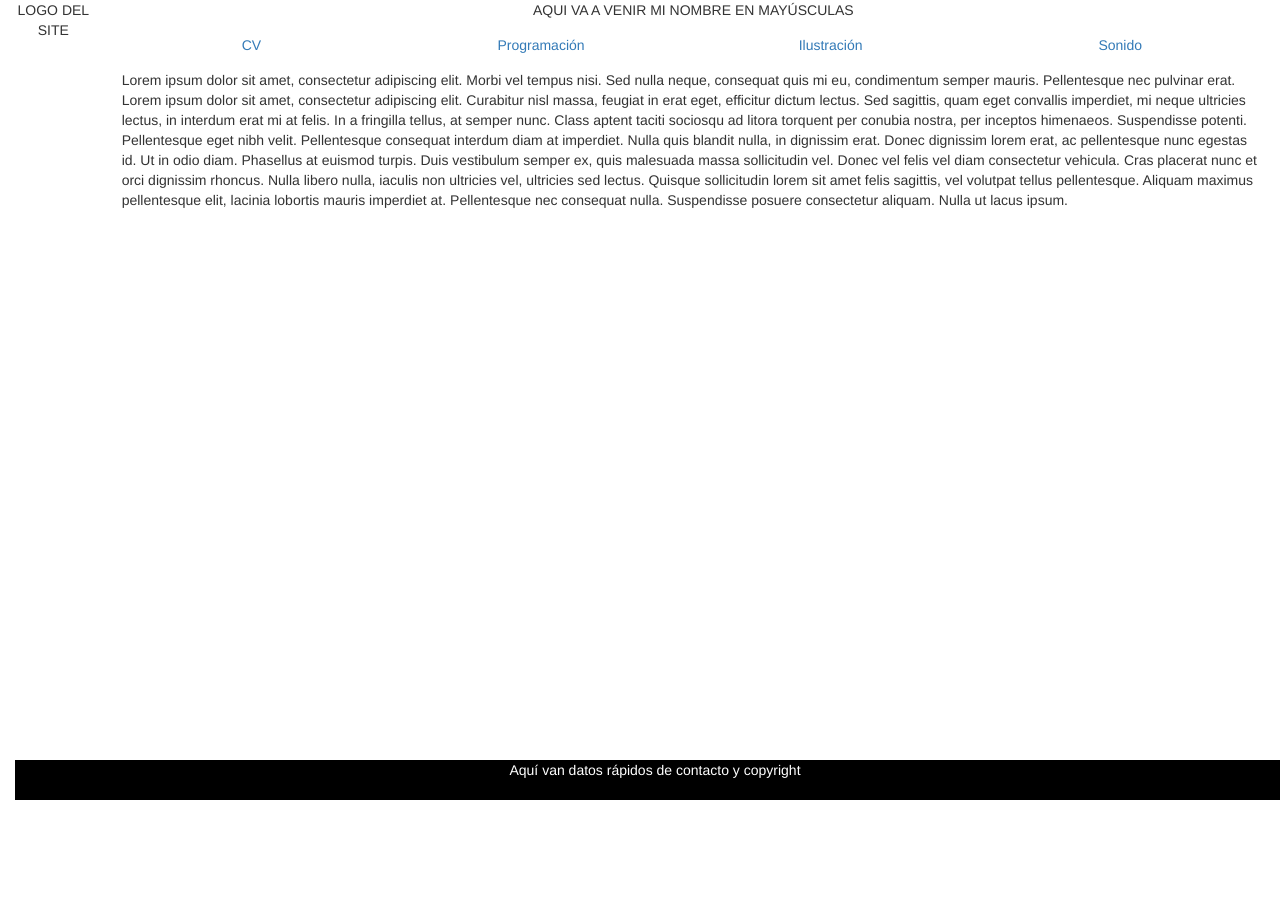
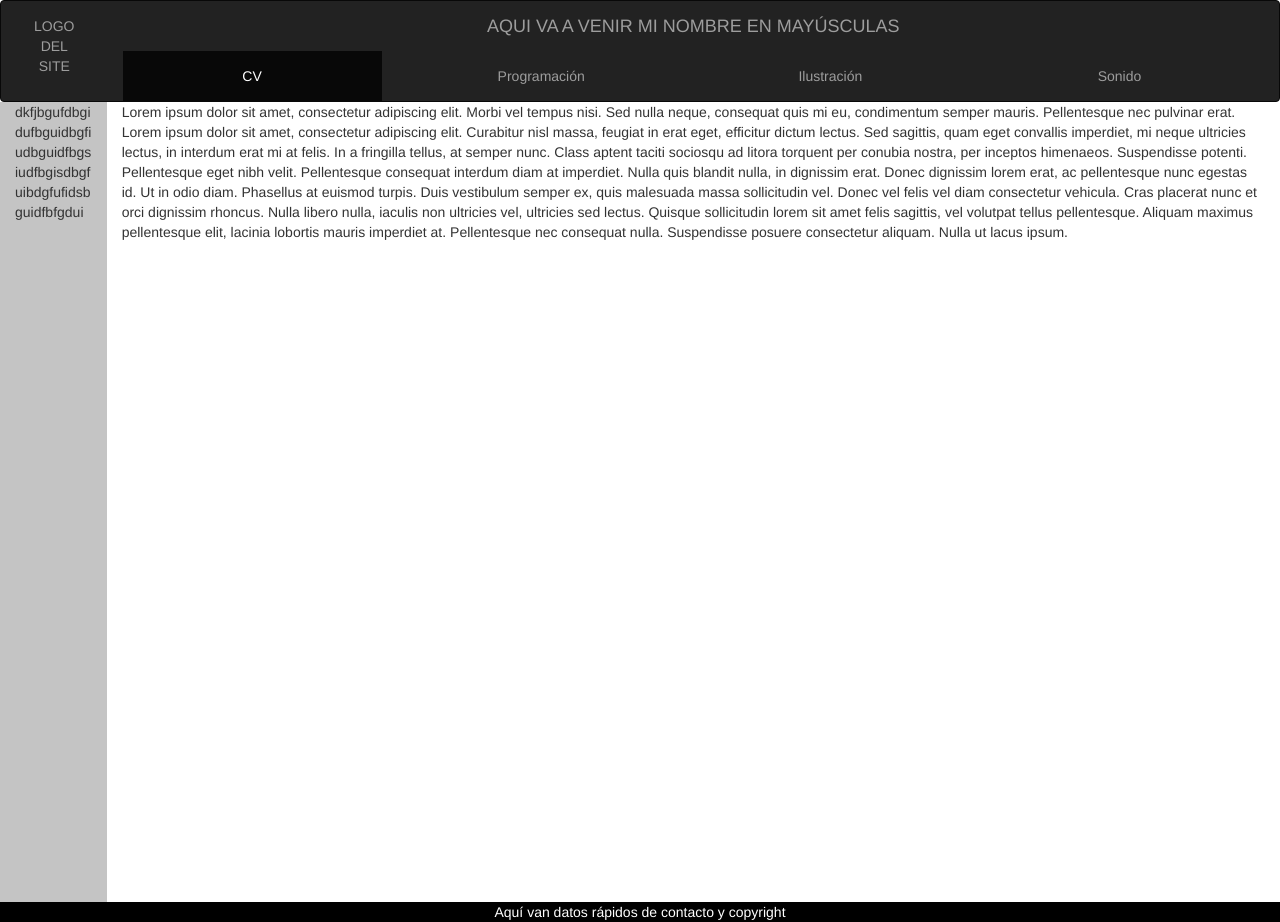
Before and after one commit to aritzcm/PracticaPersonal, a plain HTML site: page index.html in a window 1280 px wide. Before the commit the page ends 800 px from the top, so only its background shows below. Drawn offline with Linux system fonts and the light colour scheme.

Commit message:
Maquetación planteada
Estructura básica lista

```diff
--- a/css/index.css
+++ b/css/index.css
@@ -1,9 +1,21 @@
+html, body {margin:0; padding:0; height:100%;}
 
 footer {
-  background-color: black;
-  position: absolute;
-  bottom: 0;
-  width: 100%;
-  height: 40px;
-  color: white;
+    background-color: black;
+    color: white;
 }
+header {
+    color: white;
+    }
+.navbar {
+    margin-bottom: 0;
+}
+#menuLateral {
+    background-color: #c4c4c4;
+    word-wrap: break-word;
+    height: 100%;
+
+}
+#mainSection {
+    word-wrap: break-word;
+    height: 100%;}
--- a/index.html
+++ b/index.html
@@ -8,12 +8,12 @@
     <script src=""></script>
 </head>
 <body class="container-fluid">
-    <header class="row">
-        <div id="logoSite" class="col-md-1 text-center">LOGO DEL SITE
+    <header class="row  navbar navbar-inverse">
+        <div id="logoSite" class="col-md-1 text-center"><text class="navbar-text">LOGO DEL SITE</text>
         </div>
         <div id="banner" class="col-md-11">
          <div class="row">
-            <div id="bannerSuperior" class="col-md-12 text-center"> AQUI VA A VENIR MI NOMBRE EN MAYÚSCULAS</div>
+            <div id="bannerSuperior" class="col-md-12 text-center navbar-brand"> AQUI VA A VENIR MI NOMBRE EN MAYÚSCULAS</div>
             <ul class="nav navbar-nav col-md-12">
                 <li class="active col-md-3 text-center"><a href="#">CV</a></li>
                 <li class="col-md-3 text-center"><a href="#">Programación</a></li>
@@ -24,7 +24,8 @@
         </div>
     </header>
     <div id="mainBody" class="row">
-        <div id="menuLateral" class="col-md-1">
+        <div id="menuLateral" class="col-md-1"><text>
+            dkfjbgufdbgidufbguidbgfiudbguidfbgsiudfbgisdbgfuibdgfufidsbguidfbfgdui</text>
         </div>
         <div id="mainSection" class="col-md-11">
             Lorem ipsum dolor sit amet, consectetur adipiscing elit. Morbi vel tempus nisi. Sed nulla neque, consequat quis mi eu, condimentum semper mauris. Pellentesque nec pulvinar erat. Lorem ipsum dolor sit amet, consectetur adipiscing elit. Curabitur nisl massa, feugiat in erat eget, efficitur dictum lectus. Sed sagittis, quam eget convallis imperdiet, mi neque ultricies lectus, in interdum erat mi at felis. In a fringilla tellus, at semper nunc. Class aptent taciti sociosqu ad litora torquent per conubia nostra, per inceptos himenaeos. Suspendisse potenti. Pellentesque eget nibh velit.
@@ -32,7 +33,9 @@
 Pellentesque consequat interdum diam at imperdiet. Nulla quis blandit nulla, in dignissim erat. Donec dignissim lorem erat, ac pellentesque nunc egestas id. Ut in odio diam. Phasellus at euismod turpis. Duis vestibulum semper ex, quis malesuada massa sollicitudin vel. Donec vel felis vel diam consectetur vehicula. Cras placerat nunc et orci dignissim rhoncus. Nulla libero nulla, iaculis non ultricies vel, ultricies sed lectus. Quisque sollicitudin lorem sit amet felis sagittis, vel volutpat tellus pellentesque. Aliquam maximus pellentesque elit, lacinia lobortis mauris imperdiet at. Pellentesque nec consequat nulla. Suspendisse posuere consectetur aliquam. Nulla ut lacus ipsum.
         </div>
     </div>
-    <footer class=" text-center"> Aquí van datos rápidos de contacto y copyright
+    <div class="row">
+    <footer class="footer text-center col-md-12"> Aquí van datos rápidos de contacto y copyright
     </footer>
+        </div>
 </body>
 </html>
```
